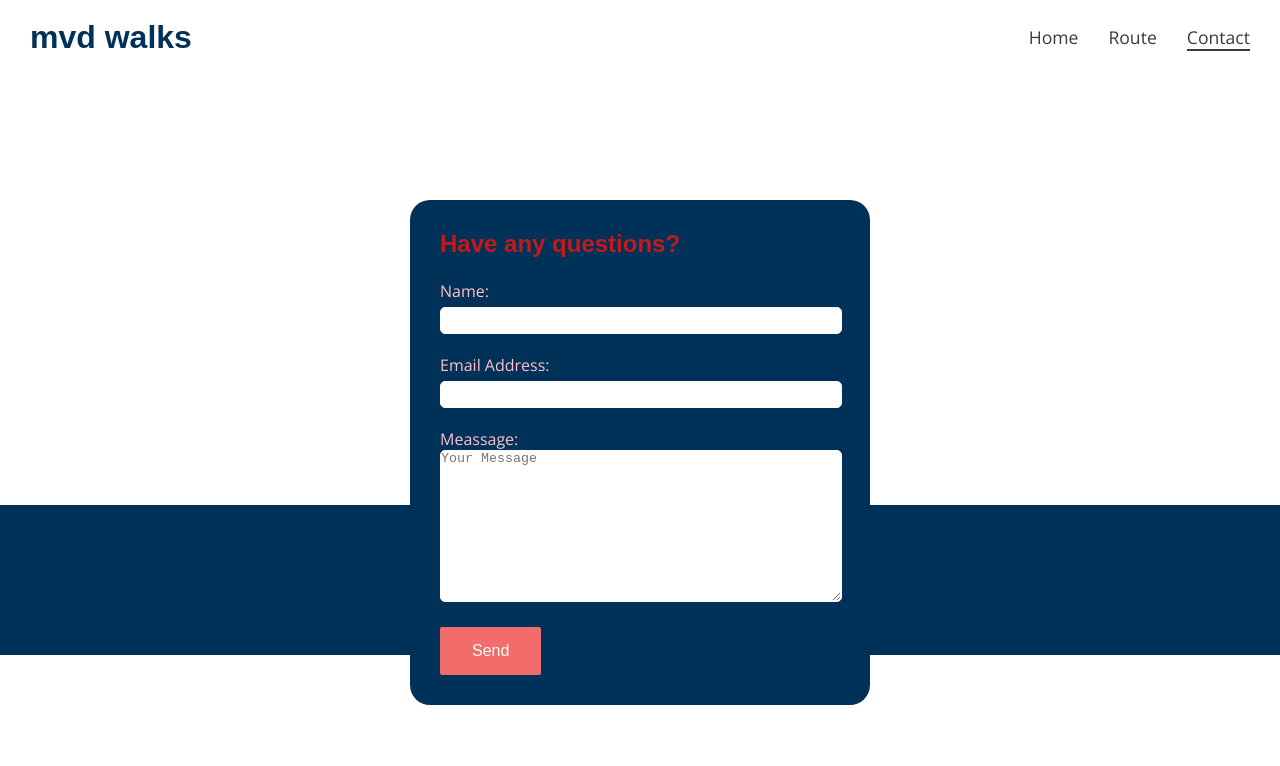
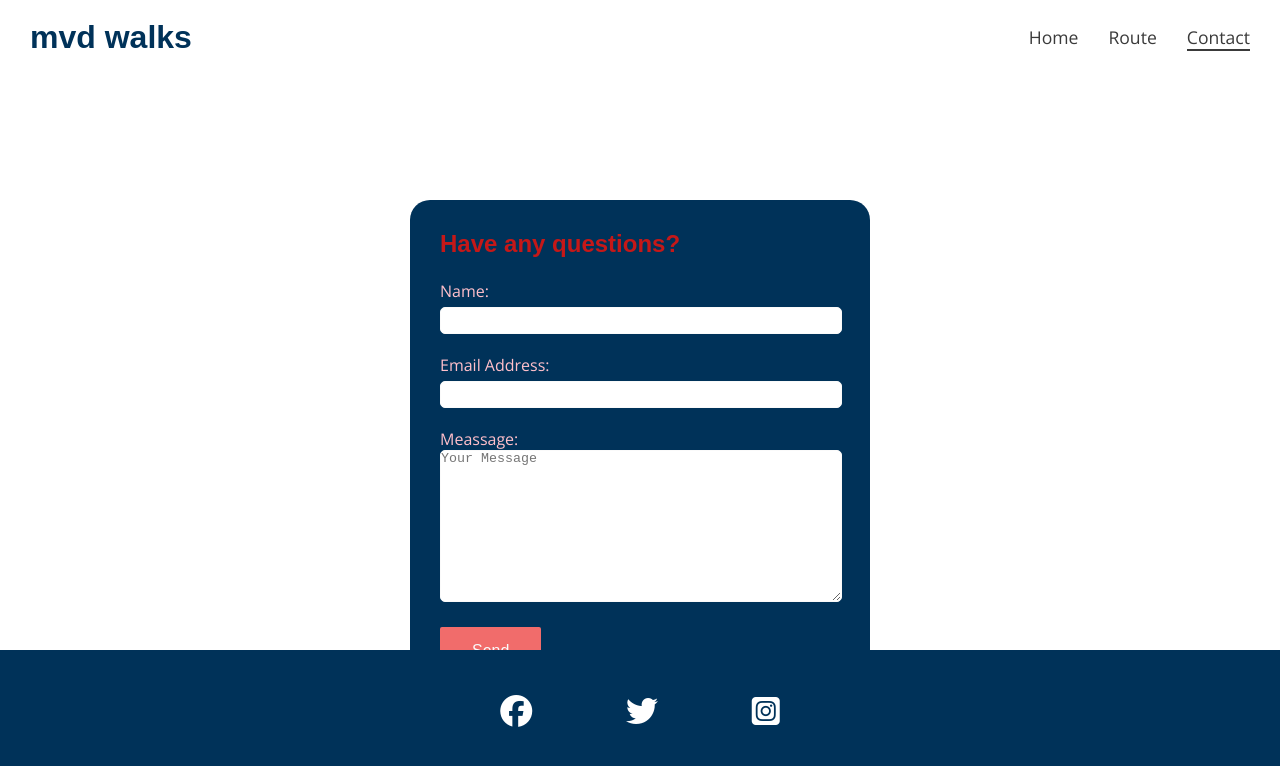
Before and after one commit to AlexIglesia/mvd-walks, a plain HTML site: page contact.html in a window 1280 px wide. Drawn offline with nearby package versions, Linux system fonts and the light colour scheme; a web font is replaced by a local one.

Commit message:
push footer to bottom

```diff
--- a/assets/css/style.css
+++ b/assets/css/style.css
@@ -4,12 +4,18 @@
     margin: 0;
     padding: 0;
     border: none;
+
 }
 
 body {
     font-family: "Open Sans", Sans-serif;
     font-weight: 400;
     color: #3a3a3a;
+
+}
+
+main {
+    flex:1;
 }
 
 /* headings and logo */
@@ -211,6 +217,9 @@ td:first-child, th:first-child {
 footer {
     height: 150px;
     background-color: #003259;
+    width: 100%;
+    position: absolute;
+    bottom: 0;
 }
 
 .social-networks {
@@ -230,42 +239,6 @@ footer {
 
 /* contact form */
 
-
-/*
-.form-section {
-    display: inline-block;
-    margin-left:auto;
-    margin-right: auto;
-
-
-    background-color:#45a049;
-
-}
-
-form > legend {
-    text-align: left;
-}
-
-
-  input[type=text], input[type=email], input[type=submit], textarea{
-
-    border-radius: 5px;
-    width: 50%;
-
-  }
-
-  input[type=submit] {
-    width: 10em;
-    cursor: pointer;
-    padding: 10px;
-
-  }
-
-  input[type=text], input[type=email], input[type=submit] {
-      height: 2em;
-  }
-
-*/
 
 .contact-form {
     margin: auto;
```
